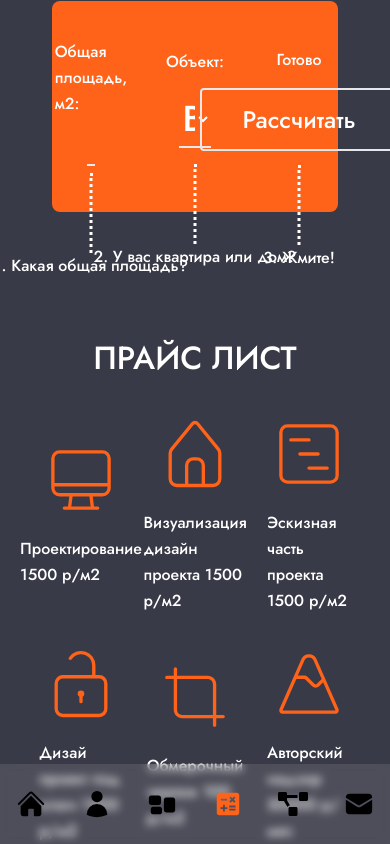
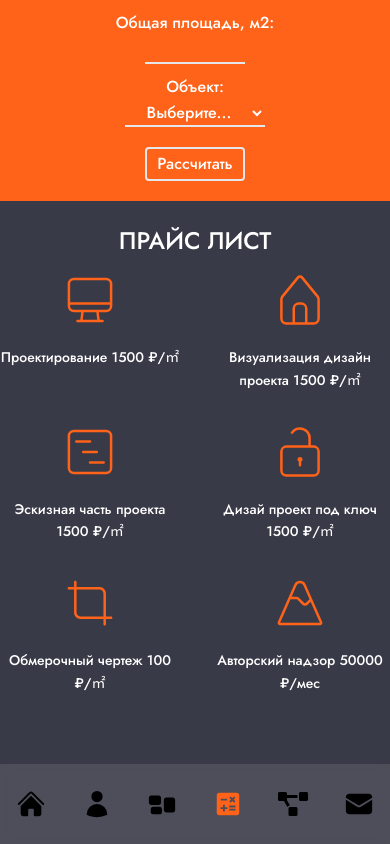
Before and after one commit to TyamackovM/a-studio, a Next.js app: page /calculate in a window 390 px wide. Built offline with nearby package versions, Linux system fonts and the light colour scheme.

Commit message:
calc adaptive 50% done

```diff
--- a/pages/calculate/index.tsx
+++ b/pages/calculate/index.tsx
@@ -14,84 +14,99 @@ import {
 
 export default function index() {
   return (
-    <div className="w-full h-full flex flex-col items-center justify-center">
-      <div className="w-full h-1/4 flex flex-row items-center justify-center">
-        <div className="bg-[#ff6219] rounded-l-lg w-1/5 h-full flex flex-col items-center justify-evenly p-8">
-          <span>Общая площадь, м2:</span>
-          <input className=" w-3/5 text-white text-4xl text-center border-b-2 border-white-500 border-t-0 border-l-0 border-r-0 rounded-none bg-transparent outline-none resize-none"></input>
+    <div className="w-full h-full flex flex-col items-center md:justify-center">
+      <div className="w-full md:h-1/4 flex flex-col md:flex-row items-center justify-center">
+        <div className="bg-[#ff6219] h-max md:rounded-l-lg w-screen md:w-1/5 md:h-full flex flex-col items-center justify-evenly md:p-8">
+          <span className="mt-[10px] md:mt-0">Общая площадь, м2:</span>
+          <input className="w-[100px] md:w-3/5 text-white xl:text-4xl lg:text-2xl md:text-xl sm:text-l text-center border-b-2 border-white-500 border-t-0 border-l-0 border-r-0 rounded-none bg-transparent outline-none resize-none"></input>
           <div className="relative flex">
-            <div className="absolute h-[80px] border-l-[3px] border-dotted border-white left-1/2 top-0 transform -translate-x-1/2 mb-4"></div>
-            <span className="absolute top-20 left-1/2 transform -translate-x-1/2 whitespace-nowrap">
+            <div className="hidden md:block absolute h-[80px] border-l-[3px] border-dotted border-white left-1/2 top-0 transform -translate-x-1/2 mb-4"></div>
+            <span className="hidden md:block absolute top-20 left-1/2 transform -translate-x-1/2 whitespace-nowrap">
               1. Какая общая площадь?
             </span>
           </div>
         </div>
-        <div className="bg-[#ff6219] w-2/6 h-full flex flex-col items-center justify-evenly p-8">
-          <span>Объект:</span>
-          <select className="w-1/2 text-white-500 bg-transparent text-4xl text-center border-b-2 border-c66900 border-t-0 border-l-0 border-r-0 border-rounded-0 outline-none resize-none whitespace-normal overflow-ellipsisalign-middle whitespace-nowrap select-auto cursor-pointer my-0 border-1 border-solid border-white-500">
+        <div className="bg-[#ff6219] w-screen md:w-2/6 md:h-full flex flex-col items-center justify-evenly md:p-8">
+          <span className="mt-[10px] md:mt-0">Объект:</span>
+          <select className="w-[140px] md:w-1/2 text-white-500 bg-transparent text-[16px] text-4xl xl:text-3xl lg:text-2xl md:text-xl sm:text-l text-center border-b-2 border-c66900 border-t-0 border-l-0 border-r-0 border-rounded-0 outline-none resize-none whitespace-normal overflow-ellipsisalign-middle whitespace-nowrap select-auto cursor-pointer my-0 border-1 border-solid border-white-500">
             <option value="option1">Выберите...</option>
-            <option value="option2">Option 2</option>
-            <option value="option3">Option 3</option>
-            <option value="option4">Option 4</option>
-            <option value="option5">Option 5</option>
+            <option value="option2">Комната</option>
+            <option value="option3">1-к квартира</option>
+            <option value="option4">2-к квартира</option>
+            <option value="option5">3-к квартира</option>
+            <option value="option6">Коттедж</option>
           </select>
           <div className="relative flex">
-            <div className="absolute h-[80px] border-l-[3px] border-dotted border-white left-1/2 top-0 transform -translate-x-1/2 mb-4"></div>
-            <div className="absolute top-20 left-1/2 transform -translate-x-1/2 whitespace-nowrap">
+            <div className="hidden md:block absolute h-[80px] border-l-[3px] border-dotted border-white left-1/2 top-0 transform -translate-x-1/2 mb-4"></div>
+            <div className="hidden md:block absolute top-20 left-1/2 transform -translate-x-1/2 whitespace-nowrap">
               2. У вас квартира или дом?
             </div>
           </div>
         </div>
-        <div className="bg-[#ff6219] rounded-r-lg w-1/5 h-full flex flex-col items-center justify-evenly p-8">
-          <span>Готово</span>
-          <button className="border-2 text-[24px] rounded pl-[40px] pr-[40px] pt-[10px] pb-[10px]">
+        <div className="bg-[#ff6219] md:rounded-r-lg w-screen md:w-1/5 md:h-full flex flex-col items-center justify-evenly md:p-8">
+          <span className="hidden md:inline">Готово</span>
+          <button className="mt-[20px] mb-[20px] md:mt-0 md:mb-0 border-2 text-[16px] lg:text-[22px] md:text-[20px] rounded px-[10px] py-[2px] sm:px-[35px] sm:py-[8px]">
             Рассчитать
           </button>
           <div className="relative flex">
-            <div className="absolute h-[80px] border-l-[3px] border-dotted border-white left-1/2 top-0 transform -translate-x-1/2 mb-4"></div>
-            <span className="absolute top-20 left-1/2 transform -translate-x-1/2 whitespace-nowrap">
+            <div className="hidden md:block absolute h-[80px] border-l-[3px] border-dotted border-white left-1/2 top-0 transform -translate-x-1/2 mb-4"></div>
+            <span className="hidden md:block absolute top-20 left-1/2 transform -translate-x-1/2 whitespace-nowrap">
               3. Жмите!
             </span>
           </div>
         </div>
       </div>
-      <span className="text-[32px] mt-[120px]">ПРАЙС ЛИСТ</span>
-      <div className="w-4/5 grid grid-cols-3 grid-rows-2 align-center gap-[30px] mt-[30px]">
-        <div className="flex flex-col items-center justify-center">
-          <div className="text-[80px] text-accent mb-4">
+      <span className="text-[24px] md:text-[32px] mt-[20px] md:mt-[120px]">
+        ПРАЙС ЛИСТ
+      </span>
+      <div className="md:w-4/5 grid grid-cols-2 md:grid-cols-3 grid-rows-2 align-center gap-[30px] mt-[10px] md:mt-[30px]">
+        <div className="flex flex-col items-center md:justify-center">
+          <div className="text-[60px] md:text-[80px] text-accent mb-4">
             <CiDesktop />
           </div>
-          <span>Проектирование 1500 р/м2</span>
+          <span className="text-center text-[14px] md:text-[16px]">
+            Проектирование 1500 ₽/㎡
+          </span>
         </div>
-        <div className="flex flex-col items-center justify-center">
-          <div className="text-[80px] text-accent mb-4">
+        <div className="flex flex-col items-center md:justify-center">
+          <div className="text-[60px] md:text-[80px] text-accent mb-4">
             <CiHome />
           </div>
-          <span>Визуализация дизайн проекта 1500 р/м2</span>
+          <span className="text-center text-[14px] md:text-[16px]">
+            Визуализация дизайн проекта 1500 ₽/㎡
+          </span>
         </div>
-        <div className="flex flex-col items-center justify-center">
-          <div className="text-[80px] text-accent mb-4">
+        <div className="flex flex-col items-center md:justify-center">
+          <div className="text-[60px] md:text-[80px] text-accent mb-4">
             <CiViewTimeline />
           </div>
-          <span>Эскизная часть проекта 1500 р/м2</span>
+          <span className="text-center text-[14px] md:text-[16px]">
+            Эскизная часть проекта 1500 ₽/㎡
+          </span>
         </div>
-        <div className="flex flex-col items-center justify-center">
-          <div className="text-[80px] text-accent mb-4">
+        <div className="flex flex-col items-center md:justify-center">
+          <div className="text-[60px] md:text-[80px] text-accent mb-4">
             <CiUnlock />
           </div>
-          <span>Дизай проект под ключ 1500 р/м2</span>
+          <span className="text-center text-[14px] md:text-[16px]">
+            Дизай проект под ключ 1500 ₽/㎡
+          </span>
         </div>
-        <div className="flex flex-col items-center justify-center">
-          <div className="text-[80px] text-accent mb-4">
+        <div className="flex flex-col items-center md:justify-center">
+          <div className="text-[60px] md:text-[80px] text-accent mb-4">
             <CiCrop />
           </div>
-          <span>Обмерочный чертеж 100 р/м2</span>
+          <span className="text-center text-[14px] md:text-[16px]">
+            Обмерочный чертеж 100 ₽/㎡
+          </span>
         </div>
-        <div className="flex flex-col items-center justify-center">
-          <div className="text-[80px] text-accent mb-4">
+        <div className="flex flex-col items-center md:justify-center">
+          <div className="text-[60px] md:text-[80px] text-accent mb-4">
             <CiMountain1 />
           </div>
-          <span>Авторский надзор 50000 р/мес</span>
+          <span className="text-center text-[14px] md:text-[16px]">
+            Авторский надзор 50000 ₽/мес
+          </span>
         </div>
       </div>
     </div>
```
